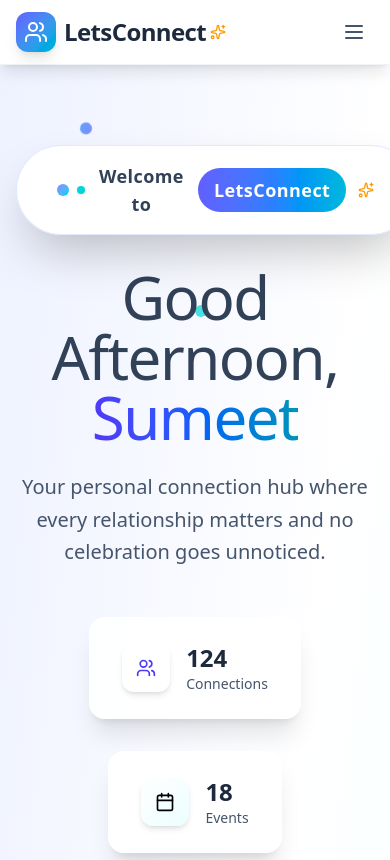
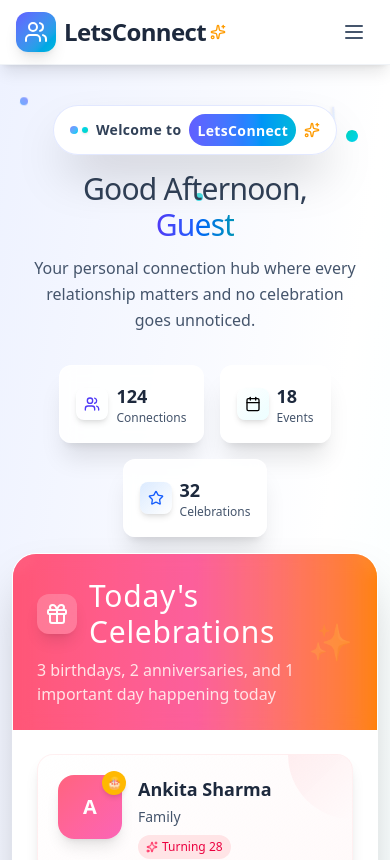
Before and after one commit to buildwithsumeet/otpforhedenahelathcare, a React (Vite) app in the folder frontend/: page / in a window 390 px wide. Shown: the top 860 px of the page. Built offline with nearby package versions, Linux system fonts and the light colour scheme.

Commit message:
logout , response handeling and in home page user name visible

```diff
--- a/frontend/src/App.css
+++ b/frontend/src/App.css
@@ -48,3 +48,23 @@
         .scrollbar-hide::-webkit-scrollbar {
           display: none; /* Chrome, Safari and Opera */
         }
+
+ @keyframes float {
+          0%, 100% {
+            transform: translateY(0px) rotate(0deg);
+            opacity: 0.7;
+          }
+          50% {
+            transform: translateY(-25px) rotate(180deg);
+            opacity: 1;
+          }
+        }
+        .animate-float {
+          animation: float 10s ease-in-out infinite;
+        }
+        .animate-float-delay-1 {
+          animation: float 10s ease-in-out infinite 2.5s;
+        }
+        .animate-float-delay-2 {
+          animation: float 10s ease-in-out infinite 5s;
+        }
--- a/frontend/src/Components/HomePage/Home.jsx
+++ b/frontend/src/Components/HomePage/Home.jsx
@@ -11,6 +11,7 @@ import {
   Star,
   Plus
 } from "lucide-react";
+import { useUser } from "../../ContextApi/UserContext";
 
 // Import the updated component
 import TodayCelebrations from "./TodayCelebrations";
@@ -18,6 +19,8 @@ import UpcomingAnniversaries from "./UpcomeingAnniversaries";
 import UpcomingBirthdays from "./UpcomeingBirthdays";
 
 const Home = () => {
+  const { user } = useUser(); // get user from context
+
   const [greeting, setGreeting] = useState("");
   const [isVisible, setIsVisible] = useState(false);
 
@@ -50,12 +53,6 @@ const Home = () => {
       type: "Holiday",
       description: "India's Independence Day celebration"
     },
-    // {
-    //   title: "Company Anniversary",
-    //   category: "Work Event",
-    //   type: "Corporate",
-    //   description: "Our company's founding day"
-    // },
   ];
 
   const upcomingBirthdays = [
@@ -71,7 +68,7 @@ const Home = () => {
 
   return (
     <div className="min-h-screen bg-gradient-to-br from-indigo-50 via-white to-cyan-50 relative overflow-hidden">
-      {/* Background Elements - (keeping same as before) */}
+      {/* Background Elements */}
       <div className="absolute inset-0 overflow-hidden pointer-events-none z-0">
         {/* Connection network pattern */}
         <div className="absolute inset-0 opacity-5">
@@ -87,58 +84,59 @@ const Home = () => {
           </svg>
         </div>
 
-        {/* Premium floating elements */}
-        <div className="absolute top-20 left-20 w-3 h-3 bg-gradient-to-br from-indigo-400 to-blue-400 rounded-full animate-float shadow-xl opacity-70"></div>
-        <div className="absolute top-40 right-32 w-4 h-4 bg-gradient-to-br from-cyan-400 to-teal-400 rounded-full animate-float-delay-1 shadow-xl opacity-60"></div>
-        <div className="absolute bottom-32 left-32 w-2 h-2 bg-gradient-to-br from-blue-400 to-indigo-400 rounded-full animate-float-delay-2 shadow-xl opacity-80"></div>
-        <div className="absolute top-60 left-1/2 w-3 h-3 bg-gradient-to-br from-teal-400 to-cyan-400 rounded-full animate-float-delay-3 shadow-xl opacity-70"></div>
-        <div className="absolute bottom-20 right-20 w-2 h-2 bg-gradient-to-br from-indigo-400 to-purple-400 rounded-full animate-float shadow-xl opacity-75"></div>
-        <div className="absolute top-1/3 left-10 w-4 h-4 bg-gradient-to-br from-cyan-400 to-blue-400 rounded-full animate-float-delay-1 shadow-xl opacity-65"></div>
+        {/* Premium floating elements - Made responsive */}
+        <div className="absolute top-10 sm:top-20 left-5 sm:left-20 w-2 h-2 sm:w-3 sm:h-3 bg-gradient-to-br from-indigo-400 to-blue-400 rounded-full animate-float shadow-xl opacity-70"></div>
+        <div className="absolute top-20 sm:top-40 right-8 sm:right-32 w-3 h-3 sm:w-4 sm:h-4 bg-gradient-to-br from-cyan-400 to-teal-400 rounded-full animate-float-delay-1 shadow-xl opacity-60"></div>
+        <div className="absolute bottom-16 sm:bottom-32 left-8 sm:left-32 w-1.5 h-1.5 sm:w-2 sm:h-2 bg-gradient-to-br from-blue-400 to-indigo-400 rounded-full animate-float-delay-2 shadow-xl opacity-80"></div>
+        <div className="absolute top-32 sm:top-60 left-1/2 w-2 h-2 sm:w-3 sm:h-3 bg-gradient-to-br from-teal-400 to-cyan-400 rounded-full animate-float-delay-3 shadow-xl opacity-70"></div>
+        <div className="absolute bottom-10 sm:bottom-20 right-5 sm:right-20 w-1.5 h-1.5 sm:w-2 sm:h-2 bg-gradient-to-br from-indigo-400 to-purple-400 rounded-full animate-float shadow-xl opacity-75"></div>
+        <div className="absolute top-1/3 left-3 sm:left-10 w-3 h-3 sm:w-4 sm:h-4 bg-gradient-to-br from-cyan-400 to-blue-400 rounded-full animate-float-delay-1 shadow-xl opacity-65"></div>
 
-        {/* Connection lines */}
-        <div className="absolute top-32 right-40 w-16 h-0.5 bg-gradient-to-r from-indigo-300/30 to-cyan-300/30 rounded-full animate-float-delay-2 shadow-sm"></div>
-        <div className="absolute bottom-40 left-1/4 w-20 h-0.5 bg-gradient-to-r from-blue-300/30 to-teal-300/30 rounded-full animate-float-delay-3 shadow-sm"></div>
-        <div className="absolute top-1/2 right-1/4 w-12 h-0.5 bg-gradient-to-r from-cyan-300/30 to-indigo-300/30 rounded-full animate-float shadow-sm"></div>
+        {/* Connection lines - Made responsive */}
+        <div className="absolute top-16 sm:top-32 right-10 sm:right-40 w-8 sm:w-16 h-0.5 bg-gradient-to-r from-indigo-300/30 to-cyan-300/30 rounded-full animate-float-delay-2 shadow-sm"></div>
+        <div className="absolute bottom-20 sm:bottom-40 left-1/4 w-10 sm:w-20 h-0.5 bg-gradient-to-r from-blue-300/30 to-teal-300/30 rounded-full animate-float-delay-3 shadow-sm"></div>
+        <div className="absolute top-1/2 right-1/4 w-6 sm:w-12 h-0.5 bg-gradient-to-r from-cyan-300/30 to-indigo-300/30 rounded-full animate-float shadow-sm"></div>
 
-        {/* Geometric shapes */}
-        <div className="absolute top-24 left-1/2 w-8 h-8 border border-indigo-300/20 rounded-full animate-pulse opacity-40"></div>
-        <div className="absolute bottom-24 right-1/3 w-12 h-12 border border-cyan-300/20 rounded-full animate-pulse delay-1000 opacity-30"></div>
-        <div className="absolute top-1/2 left-20 w-6 h-6 border border-blue-300/20 rounded-full animate-pulse delay-2000 opacity-50"></div>
+        {/* Geometric shapes - Made responsive */}
+        <div className="absolute top-12 sm:top-24 left-1/2 w-4 h-4 sm:w-8 sm:h-8 border border-indigo-300/20 rounded-full animate-pulse opacity-40"></div>
+        <div className="absolute bottom-12 sm:bottom-24 right-1/3 w-6 h-6 sm:w-12 sm:h-12 border border-cyan-300/20 rounded-full animate-pulse delay-1000 opacity-30"></div>
+        <div className="absolute top-1/2 left-5 sm:left-20 w-3 h-3 sm:w-6 sm:h-6 border border-blue-300/20 rounded-full animate-pulse delay-2000 opacity-50"></div>
       </div>
 
-      {/* Hero Section - (keeping same as before) */}
+      {/* Hero Section - Made fully responsive */}
       <div className={`relative z-10 transition-all duration-1000 ease-out ${isVisible ? 'translate-y-0 opacity-100' : 'translate-y-10 opacity-0'}`}>
-        <div className="max-w-7xl mx-auto px-4 py-20 sm:px-6 lg:px-8">
+        <div className="max-w-7xl mx-auto px-3 sm:px-4 py-10 sm:py-16 lg:py-20  lg:px-8">
           <div className="text-center">
-            {/* Welcome Badge */}
-            <div className="inline-flex items-center gap-3 bg-white/95 backdrop-blur-xl px-10 py-4 rounded-full mb-8 border border-indigo-200/50 shadow-2xl hover:shadow-3xl transition-all duration-500 group">
-              <div className="flex items-center gap-2">
-                <div className="w-3 h-3 bg-gradient-to-br from-indigo-400 to-cyan-400 rounded-full animate-pulse shadow-lg"></div>
-                <div className="w-2 h-2 bg-gradient-to-br from-cyan-400 to-teal-400 rounded-full animate-pulse delay-200 shadow-sm"></div>
+            {/* Welcome Badge - Made responsive */}
+            <div className="inline-flex items-center gap-2 sm:gap-3 bg-white/95 backdrop-blur-xl px-4 sm:px-6 lg:px-10 py-2 sm:py-3 lg:py-4 rounded-full mb-4 sm:mb-6 lg:mb-8 border border-indigo-200/50 shadow-2xl hover:shadow-3xl transition-all duration-500 group">
+              <div className="flex items-center gap-1 sm:gap-2">
+                <div className="w-2 h-2 sm:w-3 sm:h-3 bg-gradient-to-br from-indigo-400 to-cyan-400 rounded-full animate-pulse shadow-lg"></div>
+                <div className="w-1.5 h-1.5 sm:w-2 sm:h-2 bg-gradient-to-br from-cyan-400 to-teal-400 rounded-full animate-pulse delay-200 shadow-sm"></div>
               </div>
-              <span className="text-slate-700 font-semibold tracking-wide text-lg">Welcome to</span>
-              <div className="px-4 py-2 bg-gradient-to-r from-indigo-500 via-blue-500 to-cyan-500 rounded-full">
-                <span className="text-white font-bold text-lg tracking-wide">LetsConnect</span>
+              <span className="text-slate-700 font-semibold tracking-wide text-sm sm:text-base lg:text-lg">Welcome to</span>
+              <div className="px-2 sm:px-3 lg:px-4 py-1 sm:py-1.5 lg:py-2 bg-gradient-to-r from-indigo-500 via-blue-500 to-cyan-500 rounded-full">
+                <span className="text-white font-bold text-sm sm:text-base lg:text-lg tracking-wide">LetsConnect</span>
               </div>
-              <Sparkles className="text-amber-500 animate-pulse" size={20} />
+              <Sparkles className="text-amber-500 animate-pulse" size={16} />
             </div>
 
-            {/* Typography */}
-            <div className="space-y-6">
-              <h1 className="text-6xl md:text-7xl font-light tracking-tight">
+            {/* Typography - Made responsive */}
+            <div className="space-y-3 sm:space-y-4 lg:space-y-6">
+              <h1 className="text-3xl sm:text-4xl md:text-5xl lg:text-6xl xl:text-7xl font-light tracking-tight">
                 <span className="text-slate-700 block">{greeting},</span>
                 <span className="text-transparent bg-clip-text bg-gradient-to-r from-indigo-600 via-blue-600 to-cyan-600 font-medium">
-                  Sumeet
+                  {user?.name || "Guest"}
                 </span>
+
               </h1>
 
-              <p className="text-xl text-slate-600 max-w-2xl mx-auto font-light leading-relaxed">
+              <p className="text-base sm:text-lg lg:text-xl text-slate-600 max-w-xl lg:max-w-2xl mx-auto font-light leading-relaxed px-4 sm:px-0">
                 Your personal connection hub where every relationship matters and no celebration goes unnoticed.
               </p>
             </div>
 
-            {/* Stats */}
-            <div className="flex flex-wrap justify-center gap-8 mt-12">
+            {/* Stats - Made responsive */}
+            <div className="flex flex-wrap justify-center gap-4 sm:gap-6 lg:gap-8 mt-8 sm:mt-10 lg:mt-12 px-4 sm:px-0">
               {[
                 { icon: Users, label: "Connections", value: "124", color: "indigo" },
                 { icon: Calendar, label: "Events", value: "18", color: "cyan" },
@@ -148,14 +146,14 @@ const Home = () => {
                   key={index}
                   className={`group transition-all duration-500 delay-${index * 100} ${isVisible ? 'translate-y-0 opacity-100' : 'translate-y-6 opacity-0'}`}
                 >
-                  <div className="bg-white/90 backdrop-blur-sm rounded-2xl px-8 py-6 border border-white/60 shadow-xl hover:shadow-2xl transition-all duration-300 group-hover:-translate-y-1">
-                    <div className="flex items-center gap-4">
-                      <div className={`w-12 h-12 bg-gradient-to-br from-${stat.color}-100 to-${stat.color}-50 rounded-xl flex items-center justify-center transition-transform duration-300 group-hover:scale-110 shadow-md`}>
-                        <stat.icon className={`text-${stat.color}-600`} size={20} />
+                  <div className="bg-white/90 backdrop-blur-sm rounded-xl sm:rounded-2xl px-4 sm:px-6 lg:px-8 py-4 sm:py-5 lg:py-6 border border-white/60 shadow-xl hover:shadow-2xl transition-all duration-300 group-hover:-translate-y-1">
+                    <div className="flex items-center gap-2 sm:gap-3 lg:gap-4">
+                      <div className={`w-8 h-8 sm:w-10 sm:h-10 lg:w-12 lg:h-12 bg-gradient-to-br from-${stat.color}-100 to-${stat.color}-50 rounded-lg sm:rounded-xl flex items-center justify-center transition-transform duration-300 group-hover:scale-110 shadow-md`}>
+                        <stat.icon className={`text-${stat.color}-600`} size={16} />
                       </div>
                       <div className="text-left">
-                        <div className="text-2xl font-bold text-slate-800">{stat.value}</div>
-                        <div className="text-sm text-slate-600 font-medium">{stat.label}</div>
+                        <div className="text-lg sm:text-xl lg:text-2xl font-bold text-slate-800">{stat.value}</div>
+                        <div className="text-xs sm:text-sm text-slate-600 font-medium">{stat.label}</div>
                       </div>
                     </div>
                   </div>
@@ -166,10 +164,10 @@ const Home = () => {
         </div>
       </div>
 
-      {/* Main Content */}
-      <div className="max-w-7xl mx-auto px-4 pb-20 sm:px-6 lg:px-8 relative z-10">
+      {/* Main Content - Made responsive */}
+      <div className="max-w-7xl mx-auto px-3 sm:px-4 pb-10 sm:pb-16 lg:pb-20  lg:px-8 relative z-10">
 
-        {/* Today's Celebrations Component - Updated */}
+        {/* Today's Celebrations Component */}
         <TodayCelebrations
           birthdays={todayBirthdays}
           anniversaries={todayAnniversaries}
@@ -177,39 +175,14 @@ const Home = () => {
           isVisible={isVisible}
         />
 
-        {/* Upcoming Events Grid */}
-        <div className={`grid lg:grid-cols-2 gap-8 transition-all duration-1000 delay-500 ease-out ${isVisible ? 'translate-y-0 opacity-100' : 'translate-y-10 opacity-0'}`}>
+        {/* Upcoming Events Grid - Made responsive */}
+        <div className={`grid grid-cols-1 lg:grid-cols-2 gap-4 sm:gap-6 lg:gap-8 transition-all duration-1000 delay-500 ease-out ${isVisible ? 'translate-y-0 opacity-100' : 'translate-y-10 opacity-0'}`}>
           <UpcomingBirthdays upcomingBirthdays={upcomingBirthdays} />
           <UpcomingAnniversaries upcomingAnniversaries={upcomingAnniversaries} />
         </div>
-
-        {/* Quick Actions - (keeping same as before) */}
-        {/* <div className={`mt-16 transition-all duration-1000 delay-700 ease-out ${isVisible ? 'translate-y-0 opacity-100' : 'translate-y-10 opacity-0'}`}>
-          <div className="bg-white/95 backdrop-blur-xl rounded-3xl shadow-2xl border border-white/60 p-10">
-            <h3 className="text-3xl font-light text-slate-800 mb-10 text-center tracking-wide">Quick Actions</h3>
-            <div className="grid md:grid-cols-4 gap-8">
-              {[
-                { icon: Users, label: "Add Contact", color: "indigo", gradient: "from-indigo-500 to-blue-500" },
-                { icon: Calendar, label: "Add Event", color: "cyan", gradient: "from-cyan-500 to-teal-500" },
-                { icon: Bell, label: "Set Reminder", color: "blue", gradient: "from-blue-500 to-indigo-500" },
-                { icon: Gift, label: "Send Wish", color: "rose", gradient: "from-rose-500 to-pink-500" },
-              ].map((action, index) => (
-                <button
-                  key={index}
-                  className={`group bg-gradient-to-br from-${action.color}-50 to-${action.color}-100/50 rounded-3xl p-8 hover:shadow-2xl transition-all duration-500 border-${action.color}-100/50 hover:-translate-y-2`}
-                >
-                  <div className={`w-16 h-16 bg-gradient-to-br ${action.gradient} rounded-2xl flex items-center justify-center text-white mb-6 mx-auto group-hover:scale-110 group-hover:rotate-6 transition-all duration-300 shadow-xl`}>
-                    <action.icon size={28} />
-                  </div>
-                  <p className={`text-${action.color}-700 font-semibold text-center text-lg`}>{action.label}</p>
-                </button>
-              ))}
-            </div>
-          </div>
-        </div> */}
       </div>
 
-      {/* Custom CSS */}
+      {/* Custom CSS - Enhanced for responsiveness */}
       <style jsx>{`
         @keyframes float {
           0%, 100% {
@@ -217,7 +190,7 @@ const Home = () => {
             opacity: 0.7;
           }
           50% {
-            transform: translateY(-25px) rotate(180deg);
+            transform: translateY(-15px) rotate(180deg);
             opacity: 1;
           }
         }
@@ -243,6 +216,22 @@ const Home = () => {
         .shadow-3xl {
           box-shadow: 0 35px 60px -12px rgba(0, 0, 0, 0.25);
         }
+
+        /* Mobile optimizations */
+        @media (max-width: 640px) {
+          .animate-float {
+            animation: float 8s ease-in-out infinite;
+          }
+          .animate-float-delay-1 {
+            animation: float 8s ease-in-out infinite 2s;
+          }
+          .animate-float-delay-2 {
+            animation: float 8s ease-in-out infinite 4s;
+          }
+          .animate-float-delay-3 {
+            animation: float 8s ease-in-out infinite 6s;
+          }
+        }
       `}</style>
     </div>
   );
--- /dev/null
+++ b/frontend/src/ContextApi/AuthContext.jsx
@@ -0,0 +1,59 @@
+import React, { createContext, useContext, useState } from 'react';
+
+// Create the context
+const AuthContext = createContext();
+
+// Create a custom hook to use the auth context
+export const useAuth = () => {
+  const context = useContext(AuthContext);
+  if (!context) {
+    throw new Error('useAuth must be used within an AuthProvider');
+  }
+  return context;
+};
+
+// Auth Provider component
+export const AuthProvider = ({ children }) => {
+  const [isLoggedIn, setIsLoggedIn] = useState(false);
+  const [user, setUser] = useState(null);
+
+  const login = (userData) => {
+    setIsLoggedIn(true);
+    setUser(userData);
+    // Optionally store in localStorage
+    localStorage.setItem('isLoggedIn', 'true');
+    localStorage.setItem('user', JSON.stringify(userData));
+  };
+
+  const logout = () => {
+    setIsLoggedIn(false);
+    setUser(null);
+    // Clear from localStorage
+    localStorage.removeItem('isLoggedIn');
+    localStorage.removeItem('user');
+  };
+
+  // Check if user is already logged in (on app load)
+  React.useEffect(() => {
+    const storedAuth = localStorage.getItem('isLoggedIn');
+    const storedUser = localStorage.getItem('user');
+
+    if (storedAuth === 'true' && storedUser) {
+      setIsLoggedIn(true);
+      setUser(JSON.parse(storedUser));
+    }
+  }, []);
+
+  const value = {
+    isLoggedIn,
+    user,
+    login,
+    logout
+  };
+
+  return (
+    <AuthContext.Provider value={value}>
+      {children}
+    </AuthContext.Provider>
+  );
+};
--- /dev/null
+++ b/frontend/src/ContextApi/UserContext.jsx
@@ -0,0 +1,49 @@
+import React, { createContext, useContext, useState, useEffect } from 'react';
+
+const UserContext = createContext();
+
+export const useUser = () => useContext(UserContext);
+
+export const UserProvider = ({ children }) => {
+  const [user, setUser] = useState(null);         // user: object (profile, role, etc)
+  const [accessToken, setAccessToken] = useState(null); // tokens
+  const [refreshToken, setRefreshToken] = useState(null);
+
+  // Persist user session across refresh
+  useEffect(() => {
+    const storedUser = localStorage.getItem('user');
+    const storedAccessToken = localStorage.getItem('accessToken');
+    const storedRefreshToken = localStorage.getItem('refreshToken');
+    if (storedUser && storedAccessToken && storedRefreshToken) {
+      setUser(JSON.parse(storedUser));
+      setAccessToken(storedAccessToken);
+      setRefreshToken(storedRefreshToken);
+    }
+  }, []);
+
+  // Set user and tokens after login
+  const login = (userData, accessToken, refreshToken) => {
+    setUser(userData);
+    setAccessToken(accessToken);
+    setRefreshToken(refreshToken);
+    localStorage.setItem('user', JSON.stringify(userData));
+    localStorage.setItem('accessToken', accessToken);
+    localStorage.setItem('refreshToken', refreshToken);
+  };
+
+  // Clear user and tokens on logout
+  const logout = () => {
+    setUser(null);
+    setAccessToken(null);
+    setRefreshToken(null);
+    localStorage.removeItem('user');
+    localStorage.removeItem('accessToken');
+    localStorage.removeItem('refreshToken');
+  };
+
+  return (
+    <UserContext.Provider value={{ user, accessToken, refreshToken, login, logout }}>
+      {children}
+    </UserContext.Provider>
+  );
+};
```
Also changed, not shown: frontend/src/App.jsx (+9 -0 lines), frontend/src/Components/Login Page/Login.jsx (+50 -16 lines), frontend/src/Components/Navbar/Navbar.jsx (+70 -21 lines), frontend/src/Api/loginApi.js (renamed from frontend/src/Api/login.api.js).
